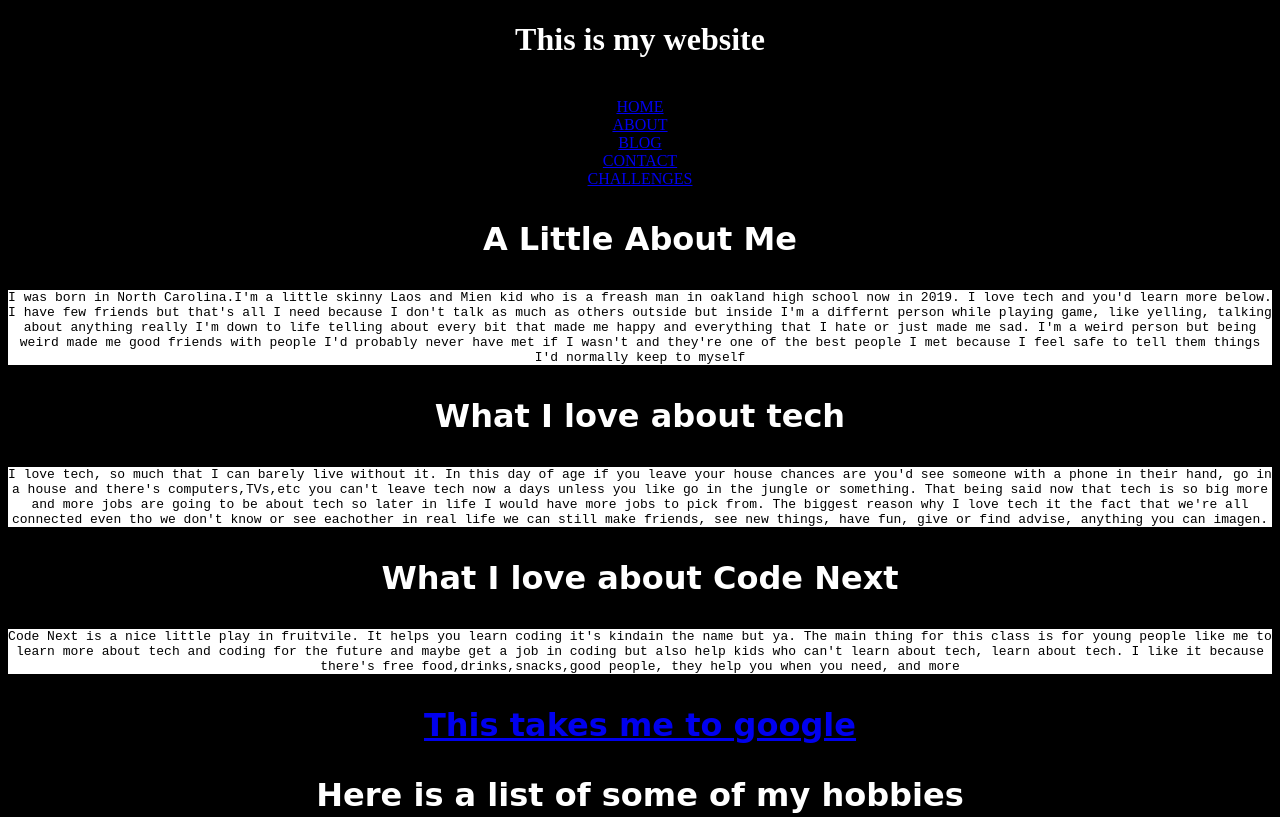
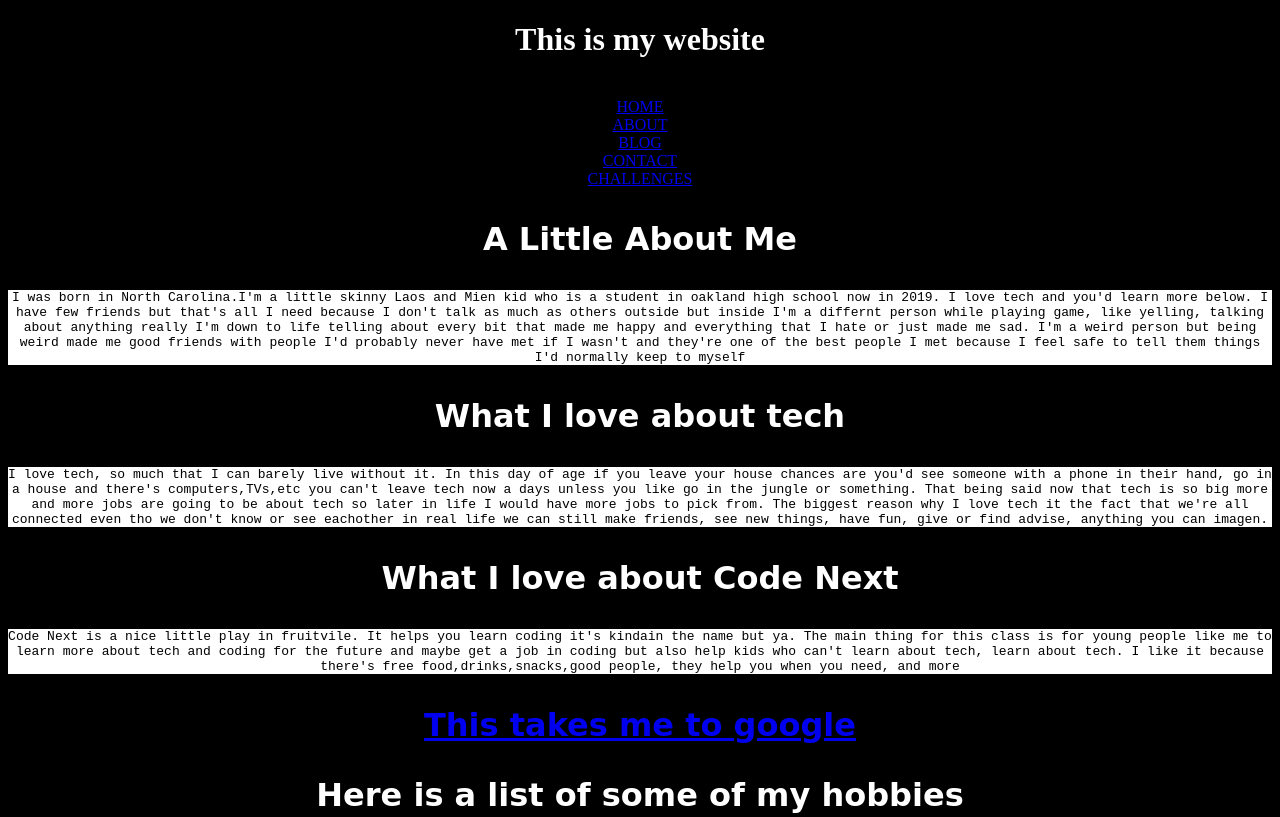
Before and after one commit to TheOtakuNinja/Jacob-s-Personal-Porfoilo, a plain HTML site: page index.html in a window 1280 px wide. Shown: the top 817 px of the page. Drawn offline with Linux system fonts and the light colour scheme.

```diff
--- a/index.html
+++ b/index.html
@@ -20,7 +20,7 @@
 <a href="#challenges">CHALLENGES</a>
 </nav>
 <h3 id="about">A Little About Me </h3>
-<p>I was born in North Carolina.I'm a little skinny Laos and Mien kid who is a freash man in oakland high school now in 2019. I love tech and you'd learn more below. I have few friends but that's all I need because I don't talk as much as others outside but inside I'm a differnt person while playing game, like yelling, talking about anything really I'm down to life telling about every bit that made me happy and everything that I hate or just made me sad. I'm a weird person but being weird made me good friends with people I'd probably never have met if I wasn't and they're one of the best people I met because I feel safe to tell them things I'd normally keep to myself</p>
+<p>I was born in North Carolina.I'm a little skinny Laos and Mien kid who is a student in oakland high school now in 2019. I love tech and you'd learn more below. I have few friends but that's all I need because I don't talk as much as others outside but inside I'm a differnt person while playing game, like yelling, talking about anything really I'm down to life telling about every bit that made me happy and everything that I hate or just made me sad. I'm a weird person but being weird made me good friends with people I'd probably never have met if I wasn't and they're one of the best people I met because I feel safe to tell them things I'd normally keep to myself</p>
 
 <h3 id="about">What I love about tech</h3>
 <p>I love tech, so much that I can barely live without it. In this day of age if you leave your house chances are you'd see someone with a phone in their hand, go in a house and there's computers,TVs,etc you can't leave tech now a days unless you like go in the jungle or something. That being said now that tech is so big more and more jobs are going to be about tech so later in life I would have more jobs to pick from. The biggest reason why I love tech it the fact that we're all connected even tho we don't know or see eachother in real life we can still make friends, see new things, have fun, give or find advise, anything you can imagen.</p>
```
